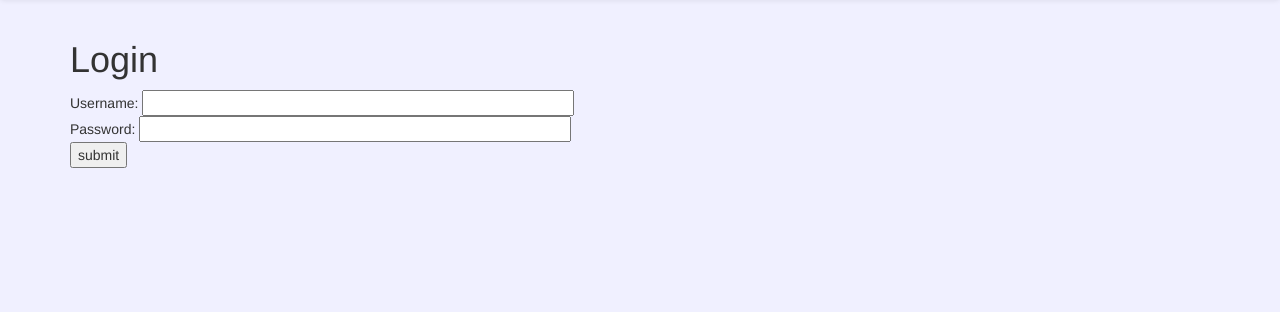
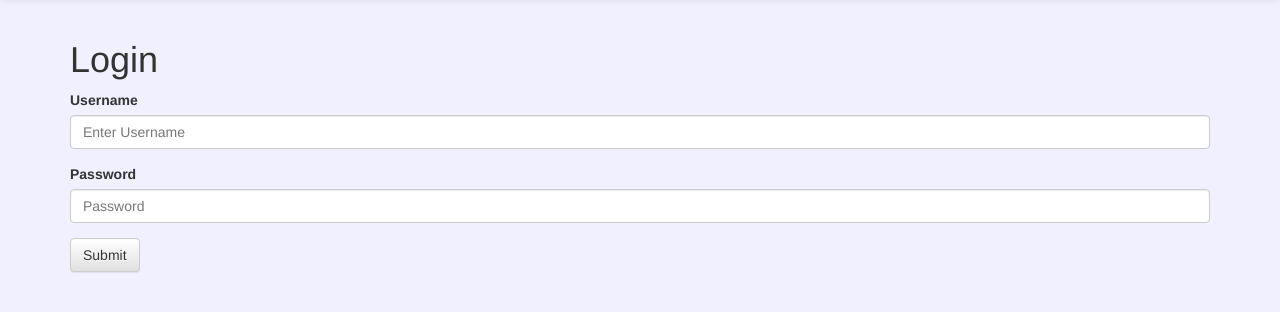
Before and after one commit to spncrlkt/counter, a Django app: page /counter/login/ in a window 1280 px wide. Shown: the part 52-364 px from the top of the page. Run offline with Django 3.2, Linux system fonts and the light colour scheme; some libraries are stand-ins or nearby versions.

Commit message:
Bootstrapify login page

```diff
--- a/counter/templates/counter/login.html
+++ b/counter/templates/counter/login.html
@@ -2,13 +2,18 @@
 {% block content %}
 <h1>Login</h1>
 
-<form id="login_form" method="post" action="/counter/login/">
+
+
+<form role="form" id="login_form" method="post" action="/counter/login/">
     {% csrf_token %}
-    Username: <input type="text" name="username" value="" size="50" />
-    <br />
-    Password: <input type="password" name="password" value="" size="50" />
-    <br />
-
-    <input type="submit" value="submit" />
+    <div class="form-group">
+        <label for="username">Username</label>
+        <input type="text" name="username" class="form-control" id="username" placeholder="Enter Username">
+    </div>
+    <div class="form-group">
+        <label for="password">Password</label>
+        <input name="password" type="password" class="form-control" id="password" placeholder="Password">
+    </div>
+    <button type="submit" class="btn btn-default">Submit</button>
 </form>
 {% endblock %}
```
